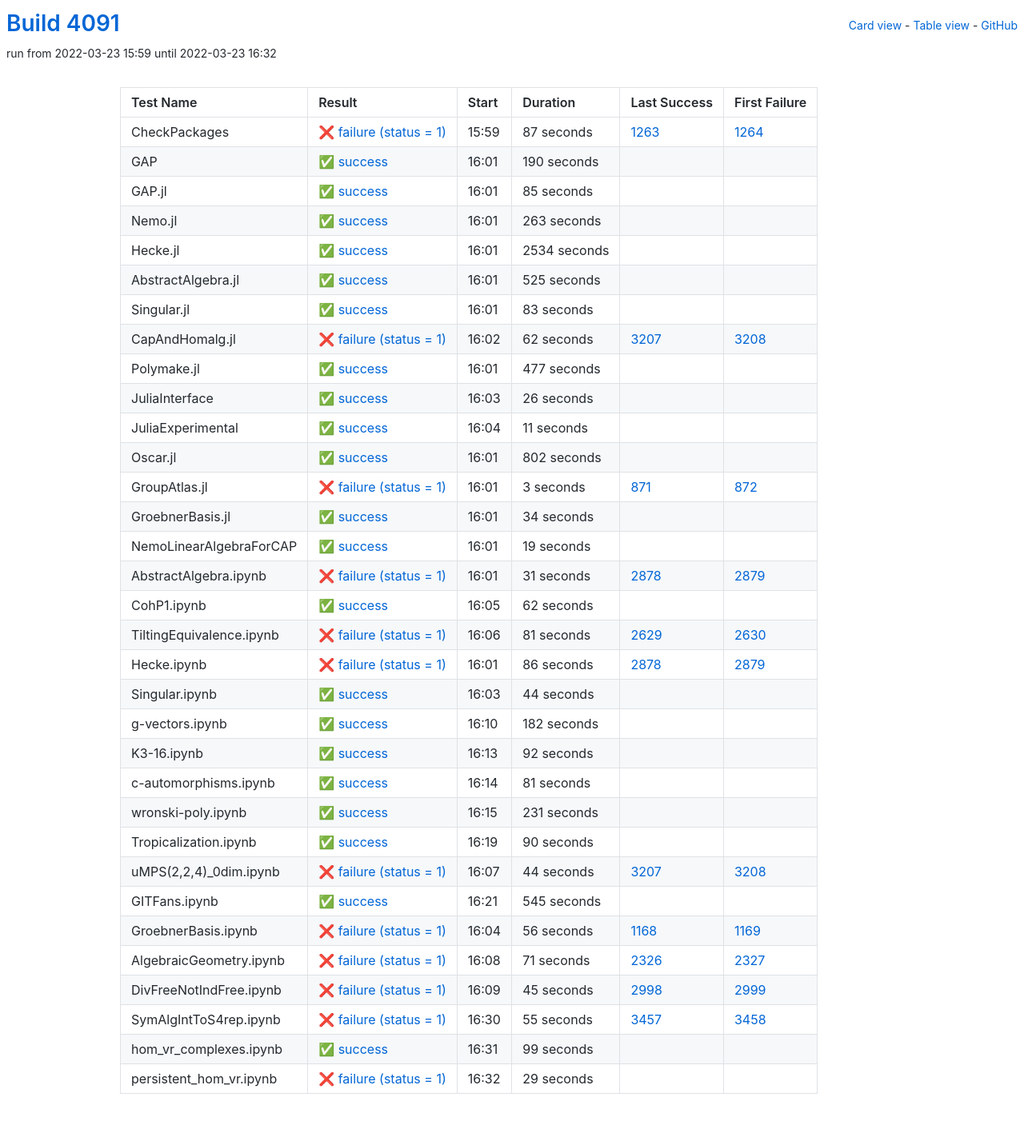
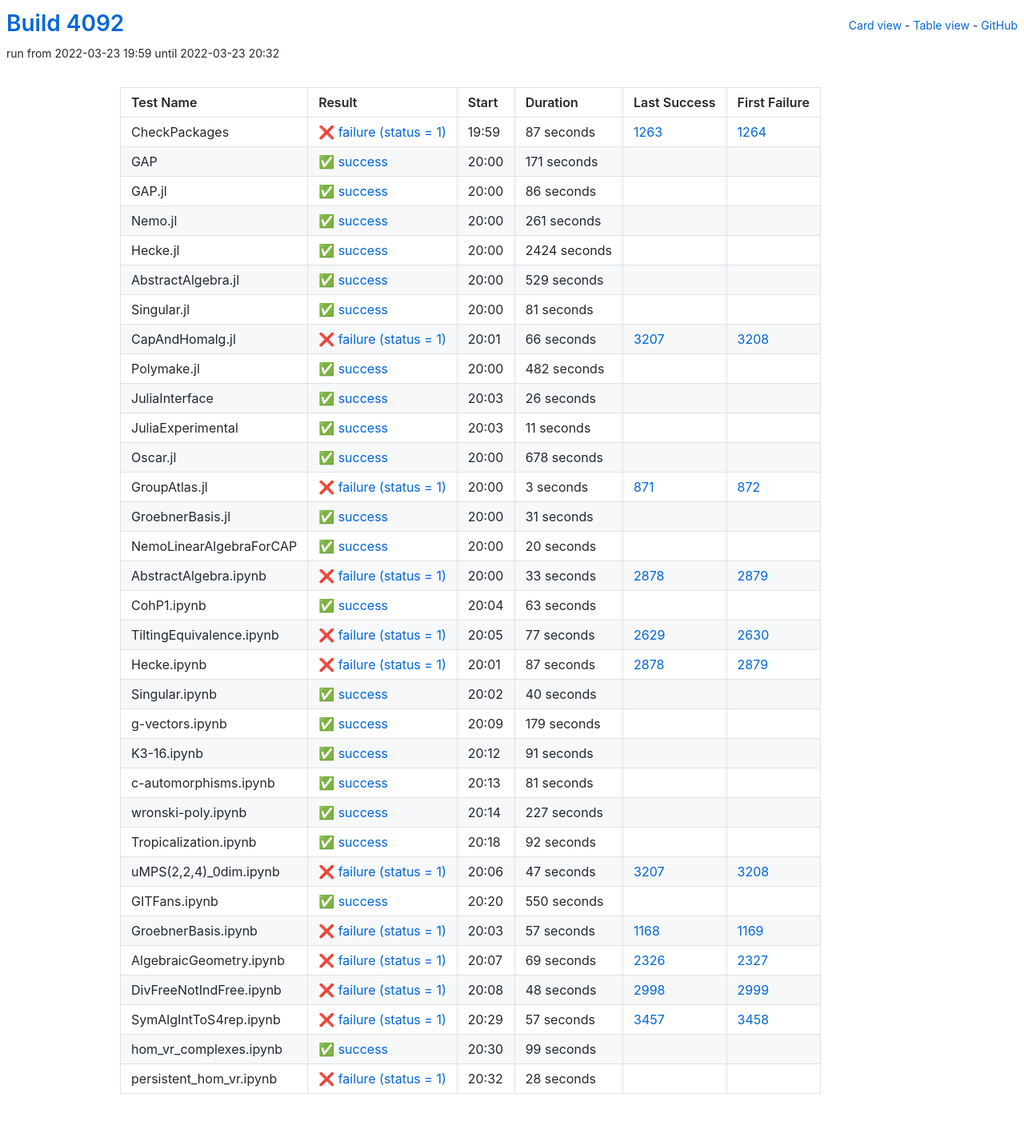
Before and after one commit to oscar-system/oscar-ci-status-stable, a Jekyll site: the page built from table.html, in a window 1280 px wide. Shown: the whole page at 80% size. Built offline with Jekyll 4.4.1, drawn with Linux system fonts in a browser that asks for light colours.

Commit message:
Build #4092

```diff
--- a/_data/ci.yml
+++ b/_data/ci.yml
@@ -1,6 +1,6 @@
 ---
-build: 4091
-build_url: https://oscarci.mathematik.uni-kl.de/job/oscar-stable/4091/
+build: 4092
+build_url: https://oscarci.mathematik.uni-kl.de/job/oscar-stable/4092/
 job: oscar-stable
 organization: oscar-system
 repo: oscar-ci-status-stable
@@ -8,8 +8,8 @@ repourl: https://github.com/oscar-system/oscar-ci-status-stable
 tests:
 - name: CheckPackages
   id: checkpackages
-  log: https://oscarci.mathematik.uni-kl.de/job/oscar-stable/4091/artifact/logs/build-4091/CheckPackages.log
-  start: 2022-03-23 15:59
+  log: https://oscarci.mathematik.uni-kl.de/job/oscar-stable/4092/artifact/logs/build-4092/CheckPackages.log
+  start: 2022-03-23 19:59
   success: false
   exitcode: 1
   status: failure
@@ -20,104 +20,104 @@ tests:
   first_failure_url: https://oscarci.mathematik.uni-kl.de/job/oscar-stable/1264/
 - name: GAP
   id: gap
-  log: https://oscarci.mathematik.uni-kl.de/job/oscar-stable/4091/artifact/logs/build-4091/GAP.log
-  start: 2022-03-23 16:01
+  log: https://oscarci.mathematik.uni-kl.de/job/oscar-stable/4092/artifact/logs/build-4092/GAP.log
+  start: 2022-03-23 20:00
   success: true
   exitcode: 0
   status: success
-  duration: 190
+  duration: 171
   last_success: false
   last_success_url:
   first_failure: false
   first_failure_url:
 - name: GAP.jl
   id: gap-jl
-  log: https://oscarci.mathematik.uni-kl.de/job/oscar-stable/4091/artifact/logs/build-4091/GAP.jl.log
-  start: 2022-03-23 16:01
+  log: https://oscarci.mathematik.uni-kl.de/job/oscar-stable/4092/artifact/logs/build-4092/GAP.jl.log
+  start: 2022-03-23 20:00
   success: true
   exitcode: 0
   status: success
-  duration: 85
+  duration: 86
   last_success: false
   last_success_url:
   first_failure: false
   first_failure_url:
 - name: Nemo.jl
   id: nemo-jl
-  log: https://oscarci.mathematik.uni-kl.de/job/oscar-stable/4091/artifact/logs/build-4091/Nemo.jl.log
-  start: 2022-03-23 16:01
+  log: https://oscarci.mathematik.uni-kl.de/job/oscar-stable/4092/artifact/logs/build-4092/Nemo.jl.log
+  start: 2022-03-23 20:00
   success: true
   exitcode: 0
   status: success
-  duration: 263
+  duration: 261
   last_success: false
   last_success_url:
   first_failure: false
   first_failure_url:
 - name: Hecke.jl
   id: hecke-jl
-  log: https://oscarci.mathematik.uni-kl.de/job/oscar-stable/4091/artifact/logs/build-4091/Hecke.jl.log
-  start: 2022-03-23 16:01
+  log: https://oscarci.mathematik.uni-kl.de/job/oscar-stable/4092/artifact/logs/build-4092/Hecke.jl.log
+  start: 2022-03-23 20:00
   success: true
   exitcode: 0
   status: success
-  duration: 2534
+  duration: 2424
   last_success: false
   last_success_url:
   first_failure: false
   first_failure_url:
 - name: AbstractAlgebra.jl
   id: abstractalgebra-jl
-  log: https://oscarci.mathematik.uni-kl.de/job/oscar-stable/4091/artifact/logs/build-4091/AbstractAlgebra.jl.log
-  start: 2022-03-23 16:01
+  log: https://oscarci.mathematik.uni-kl.de/job/oscar-stable/4092/artifact/logs/build-4092/AbstractAlgebra.jl.log
+  start: 2022-03-23 20:00
   success: true
   exitcode: 0
   status: success
-  duration: 525
+  duration: 529
   last_success: false
   last_success_url:
   first_failure: false
   first_failure_url:
 - name: Singular.jl
   id: singular-jl
-  log: https://oscarci.mathematik.uni-kl.de/job/oscar-stable/4091/artifact/logs/build-4091/Singular.jl.log
-  start: 2022-03-23 16:01
+  log: https://oscarci.mathematik.uni-kl.de/job/oscar-stable/4092/artifact/logs/build-4092/Singular.jl.log
+  start: 2022-03-23 20:00
   success: true
   exitcode: 0
   status: success
-  duration: 83
+  duration: 81
   last_success: false
   last_success_url:
   first_failure: false
   first_failure_url:
 - name: CapAndHomalg.jl
   id: capandhomalg-jl
-  log: https://oscarci.mathematik.uni-kl.de/job/oscar-stable/4091/artifact/logs/build-4091/CapAndHomalg.jl.log
-  start: 2022-03-23 16:02
+  log: https://oscarci.mathematik.uni-kl.de/job/oscar-stable/4092/artifact/logs/build-4092/CapAndHomalg.jl.log
+  start: 2022-03-23 20:01
   success: false
   exitcode: 1
   status: failure
-  duration: 62
+  duration: 66
   last_success: 3207
   last_success_url: https://oscarci.mathematik.uni-kl.de/job/oscar-stable/3207/
   first_failure: 3208
   first_failure_url: https://oscarci.mathematik.uni-kl.de/job/oscar-stable/3208/
 - name: Polymake.jl
   id: polymake-jl
-  log: https://oscarci.mathematik.uni-kl.de/job/oscar-stable/4091/artifact/logs/build-4091/Polymake.jl.log
-  start: 2022-03-23 16:01
+  log: https://oscarci.mathematik.uni-kl.de/job/oscar-stable/4092/artifact/logs/build-4092/Polymake.jl.log
+  start: 2022-03-23 20:00
   success: true
   exitcode: 0
   status: success
-  duration: 477
+  duration: 482
   last_success: false
   last_success_url:
   first_failure: false
   first_failure_url:
 - name: JuliaInterface
   id: juliainterface
-  log: https://oscarci.mathematik.uni-kl.de/job/oscar-stable/4091/artifact/logs/build-4091/JuliaInterface.log
-  start: 2022-03-23 16:03
+  log: https://oscarci.mathematik.uni-kl.de/job/oscar-stable/4092/artifact/logs/build-4092/JuliaInterface.log
+  start: 2022-03-23 20:03
   success: true
   exitcode: 0
   status: success
@@ -128,8 +128,8 @@ tests:
   first_failure_url:
 - name: JuliaExperimental
   id: juliaexperimental
-  log: https://oscarci.mathematik.uni-kl.de/job/oscar-stable/4091/artifact/logs/build-4091/JuliaExperimental.log
-  start: 2022-03-23 16:04
+  log: https://oscarci.mathematik.uni-kl.de/job/oscar-stable/4092/artifact/logs/build-4092/JuliaExperimental.log
+  start: 2022-03-23 20:03
   success: true
   exitcode: 0
   status: success
@@ -140,20 +140,20 @@ tests:
   first_failure_url:
 - name: Oscar.jl
   id: oscar-jl
-  log: https://oscarci.mathematik.uni-kl.de/job/oscar-stable/4091/artifact/logs/build-4091/Oscar.jl.log
-  start: 2022-03-23 16:01
+  log: https://oscarci.mathematik.uni-kl.de/job/oscar-stable/4092/artifact/logs/build-4092/Oscar.jl.log
+  start: 2022-03-23 20:00
   success: true
   exitcode: 0
   status: success
-  duration: 802
+  duration: 678
   last_success: false
   last_success_url:
   first_failure: false
   first_failure_url:
 - name: GroupAtlas.jl
   id: groupatlas-jl
-  log: https://oscarci.mathematik.uni-kl.de/job/oscar-stable/4091/artifact/logs/build-4091/GroupAtlas.jl.log
-  start: 2022-03-23 16:01
+  log: https://oscarci.mathematik.uni-kl.de/job/oscar-stable/4092/artifact/logs/build-4092/GroupAtlas.jl.log
+  start: 2022-03-23 20:00
   success: false
   exitcode: 1
   status: failure
@@ -164,116 +164,116 @@ tests:
   first_failure_url: https://oscarci.mathematik.uni-kl.de/job/oscar-stable/872/
 - name: GroebnerBasis.jl
   id: groebnerbasis-jl
-  log: https://oscarci.mathematik.uni-kl.de/job/oscar-stable/4091/artifact/logs/build-4091/GroebnerBasis.jl.log
-  start: 2022-03-23 16:01
+  log: https://oscarci.mathematik.uni-kl.de/job/oscar-stable/4092/artifact/logs/build-4092/GroebnerBasis.jl.log
+  start: 2022-03-23 20:00
   success: true
   exitcode: 0
   status: success
-  duration: 34
+  duration: 31
   last_success: false
   last_success_url:
   first_failure: false
   first_failure_url:
 - name: NemoLinearAlgebraForCAP
   id: nemolinearalgebraforcap
-  log: https://oscarci.mathematik.uni-kl.de/job/oscar-stable/4091/artifact/logs/build-4091/NemoLinearAlgebraForCAP.log
-  start: 2022-03-23 16:01
+  log: https://oscarci.mathematik.uni-kl.de/job/oscar-stable/4092/artifact/logs/build-4092/NemoLinearAlgebraForCAP.log
+  start: 2022-03-23 20:00
   success: true
   exitcode: 0
   status: success
-  duration: 19
+  duration: 20
   last_success: false
   last_success_url:
   first_failure: false
   first_failure_url:
 - name: AbstractAlgebra.ipynb
   id: abstractalgebra-ipynb
-  log: https://oscarci.mathematik.uni-kl.de/job/oscar-stable/4091/artifact/logs/build-4091/AbstractAlgebra.ipynb.log
-  start: 2022-03-23 16:01
+  log: https://oscarci.mathematik.uni-kl.de/job/oscar-stable/4092/artifact/logs/build-4092/AbstractAlgebra.ipynb.log
+  start: 2022-03-23 20:00
   success: false
   exitcode: 1
   status: failure
-  duration: 31
+  duration: 33
   last_success: 2878
   last_success_url: https://oscarci.mathematik.uni-kl.de/job/oscar-stable/2878/
   first_failure: 2879
   first_failure_url: https://oscarci.mathematik.uni-kl.de/job/oscar-stable/2879/
 - name: CohP1.ipynb
   id: cohp1-ipynb
-  log: https://oscarci.mathematik.uni-kl.de/job/oscar-stable/4091/artifact/logs/build-4091/CohP1.ipynb.log
-  start: 2022-03-23 16:05
+  log: https://oscarci.mathematik.uni-kl.de/job/oscar-stable/4092/artifact/logs/build-4092/CohP1.ipynb.log
+  start: 2022-03-23 20:04
   success: true
   exitcode: 0
   status: success
-  duration: 62
+  duration: 63
   last_success: false
   last_success_url:
   first_failure: false
   first_failure_url:
 - name: TiltingEquivalence.ipynb
   id: tiltingequivalence-ipynb
-  log: https://oscarci.mathematik.uni-kl.de/job/oscar-stable/4091/artifact/logs/build-4091/TiltingEquivalence.ipynb.log
-  start: 2022-03-23 16:06
+  log: https://oscarci.mathematik.uni-kl.de/job/oscar-stable/4092/artifact/logs/build-4092/TiltingEquivalence.ipynb.log
+  start: 2022-03-23 20:05
   success: false
   exitcode: 1
   status: failure
-  duration: 81
+  duration: 77
   last_success: 2629
   last_success_url: https://oscarci.mathematik.uni-kl.de/job/oscar-stable/2629/
   first_failure: 2630
   first_failure_url: https://oscarci.mathematik.uni-kl.de/job/oscar-stable/2630/
 - name: Hecke.ipynb
   id: hecke-ipynb
-  log: https://oscarci.mathematik.uni-kl.de/job/oscar-stable/4091/artifact/logs/build-4091/Hecke.ipynb.log
-  start: 2022-03-23 16:01
+  log: https://oscarci.mathematik.uni-kl.de/job/oscar-stable/4092/artifact/logs/build-4092/Hecke.ipynb.log
+  start: 2022-03-23 20:01
   success: false
   exitcode: 1
   status: failure
-  duration: 86
+  duration: 87
   last_success: 2878
   last_success_url: https://oscarci.mathematik.uni-kl.de/job/oscar-stable/2878/
   first_failure: 2879
   first_failure_url: https://oscarci.mathematik.uni-kl.de/job/oscar-stable/2879/
 - name: Singular.ipynb
   id: singular-ipynb
-  log: https://oscarci.mathematik.uni-kl.de/job/oscar-stable/4091/artifact/logs/build-4091/Singular.ipynb.log
-  start: 2022-03-23 16:03
+  log: https://oscarci.mathematik.uni-kl.de/job/oscar-stable/4092/artifact/logs/build-4092/Singular.ipynb.log
+  start: 2022-03-23 20:02
   success: true
   exitcode: 0
   status: success
-  duration: 44
+  duration: 40
   last_success: false
   last_success_url:
   first_failure: false
   first_failure_url:
 - name: g-vectors.ipynb
   id: g-vectors-ipynb
-  log: https://oscarci.mathematik.uni-kl.de/job/oscar-stable/4091/artifact/logs/build-4091/g-vectors.ipynb.log
-  start: 2022-03-23 16:10
+  log: https://oscarci.mathematik.uni-kl.de/job/oscar-stable/4092/artifact/logs/build-4092/g-vectors.ipynb.log
+  start: 2022-03-23 20:09
   success: true
   exitcode: 0
   status: success
-  duration: 182
+  duration: 179
   last_success: false
   last_success_url:
   first_failure: false
   first_failure_url:
 - name: K3-16.ipynb
   id: k3-16-ipynb
-  log: https://oscarci.mathematik.uni-kl.de/job/oscar-stable/4091/artifact/logs/build-4091/K3-16.ipynb.log
-  start: 2022-03-23 16:13
+  log: https://oscarci.mathematik.uni-kl.de/job/oscar-stable/4092/artifact/logs/build-4092/K3-16.ipynb.log
+  start: 2022-03-23 20:12
   success: true
   exitcode: 0
   status: success
-  duration: 92
+  duration: 91
   last_success: false
   last_success_url:
   first_failure: false
   first_failure_url:
 - name: c-automorphisms.ipynb
   id: c-automorphisms-ipynb
-  log: https://oscarci.mathematik.uni-kl.de/job/oscar-stable/4091/artifact/logs/build-4091/c-automorphisms.ipynb.log
-  start: 2022-03-23 16:14
+  log: https://oscarci.mathematik.uni-kl.de/job/oscar-stable/4092/artifact/logs/build-4092/c-automorphisms.ipynb.log
+  start: 2022-03-23 20:13
   success: true
   exitcode: 0
   status: success
@@ -284,104 +284,104 @@ tests:
   first_failure_url:
 - name: wronski-poly.ipynb
   id: wronski-poly-ipynb
-  log: https://oscarci.mathematik.uni-kl.de/job/oscar-stable/4091/artifact/logs/build-4091/wronski-poly.ipynb.log
-  start: 2022-03-23 16:15
+  log: https://oscarci.mathematik.uni-kl.de/job/oscar-stable/4092/artifact/logs/build-4092/wronski-poly.ipynb.log
+  start: 2022-03-23 20:14
   success: true
   exitcode: 0
   status: success
-  duration: 231
+  duration: 227
   last_success: false
   last_success_url:
   first_failure: false
   first_failure_url:
 - name: Tropicalization.ipynb
   id: tropicalization-ipynb
-  log: https://oscarci.mathematik.uni-kl.de/job/oscar-stable/4091/artifact/logs/build-4091/Tropicalization.ipynb.log
-  start: 2022-03-23 16:19
+  log: https://oscarci.mathematik.uni-kl.de/job/oscar-stable/4092/artifact/logs/build-4092/Tropicalization.ipynb.log
+  start: 2022-03-23 20:18
   success: true
   exitcode: 0
   status: success
-  duration: 90
+  duration: 92
   last_success: false
   last_success_url:
   first_failure: false
   first_failure_url:
 - name: uMPS(2,2,4)_0dim.ipynb
   id: umps-2-2-4-0dim-ipynb
-  log: https://oscarci.mathematik.uni-kl.de/job/oscar-stable/4091/artifact/logs/build-4091/uMPS-2-2-4-_0dim.ipynb.log
-  start: 2022-03-23 16:07
+  log: https://oscarci.mathematik.uni-kl.de/job/oscar-stable/4092/artifact/logs/build-4092/uMPS-2-2-4-_0dim.ipynb.log
+  start: 2022-03-23 20:06
   success: false
   exitcode: 1
   status: failure
-  duration: 44
+  duration: 47
   last_success: 3207
   last_success_url: https://oscarci.mathematik.uni-kl.de/job/oscar-stable/3207/
   first_failure: 3208
   first_failure_url: https://oscarci.mathematik.uni-kl.de/job/oscar-stable/3208/
 - name: GITFans.ipynb
   id: gitfans-ipynb
-  log: https://oscarci.mathematik.uni-kl.de/job/oscar-stable/4091/artifact/logs/build-4091/GITFans.ipynb.log
-  start: 2022-03-23 16:21
+  log: https://oscarci.mathematik.uni-kl.de/job/oscar-stable/4092/artifact/logs/build-4092/GITFans.ipynb.log
+  start: 2022-03-23 20:20
   success: true
   exitcode: 0
   status: success
-  duration: 545
+  duration: 550
   last_success: false
   last_success_url:
   first_failure: false
   first_failure_url:
 - name: GroebnerBasis.ipynb
   id: groebnerbasis-ipynb
-  log: https://oscarci.mathematik.uni-kl.de/job/oscar-stable/4091/artifact/logs/build-4091/GroebnerBasis.ipynb.log
-  start: 2022-03-23 16:04
+  log: https://oscarci.mathematik.uni-kl.de/job/oscar-stable/4092/artifact/logs/build-4092/GroebnerBasis.ipynb.log
+  start: 2022-03-23 20:03
   success: false
   exitcode: 1
   status: failure
-  duration: 56
+  duration: 57
   last_success: 1168
   last_success_url: https://oscarci.mathematik.uni-kl.de/job/oscar-stable/1168/
   first_failure: 1169
   first_failure_url: https://oscarci.mathematik.uni-kl.de/job/oscar-stable/1169/
 - name: AlgebraicGeometry.ipynb
   id: algebraicgeometry-ipynb
-  log: https://oscarci.mathematik.uni-kl.de/job/oscar-stable/4091/artifact/logs/build-4091/AlgebraicGeometry.ipynb.log
-  start: 2022-03-23 16:08
+  log: https://oscarci.mathematik.uni-kl.de/job/oscar-stable/4092/artifact/logs/build-4092/AlgebraicGeometry.ipynb.log
+  start: 2022-03-23 20:07
   success: false
   exitcode: 1
   status: failure
-  duration: 71
+  duration: 69
   last_success: 2326
   last_success_url: https://oscarci.mathematik.uni-kl.de/job/oscar-stable/2326/
   first_failure: 2327
   first_failure_url: https://oscarci.mathematik.uni-kl.de/job/oscar-stable/2327/
 - name: DivFreeNotIndFree.ipynb
   id: divfreenotindfree-ipynb
-  log: https://oscarci.mathematik.uni-kl.de/job/oscar-stable/4091/artifact/logs/build-4091/DivFreeNotIndFree.ipynb.log
-  start: 2022-03-23 16:09
+  log: https://oscarci.mathematik.uni-kl.de/job/oscar-stable/4092/artifact/logs/build-4092/DivFreeNotIndFree.ipynb.log
+  start: 2022-03-23 20:08
   success: false
   exitcode: 1
   status: failure
-  duration: 45
+  duration: 48
   last_success: 2998
   last_success_url: https://oscarci.mathematik.uni-kl.de/job/oscar-stable/2998/
   first_failure: 2999
   first_failure_url: https://oscarci.mathematik.uni-kl.de/job/oscar-stable/2999/
 - name: SymAlgIntToS4rep.ipynb
   id: symalginttos4rep-ipynb
-  log: https://oscarci.mathematik.uni-kl.de/job/oscar-stable/4091/artifact/logs/build-4091/SymAlgIntToS4rep.ipynb.log
-  start: 2022-03-23 16:30
+  log: https://oscarci.mathematik.uni-kl.de/job/oscar-stable/4092/artifact/logs/build-4092/SymAlgIntToS4rep.ipynb.log
+  start: 2022-03-23 20:29
   success: false
   exitcode: 1
   status: failure
-  duration: 55
+  duration: 57
   last_success: 3457
   last_success_url: https://oscarci.mathematik.uni-kl.de/job/oscar-stable/3457/
   first_failure: 3458
   first_failure_url: https://oscarci.mathematik.uni-kl.de/job/oscar-stable/3458/
 - name: hom_vr_complexes.ipynb
   id: hom-vr-complexes-ipynb
-  log: https://oscarci.mathematik.uni-kl.de/job/oscar-stable/4091/artifact/logs/build-4091/hom_vr_complexes.ipynb.log
-  start: 2022-03-23 16:31
+  log: https://oscarci.mathematik.uni-kl.de/job/oscar-stable/4092/artifact/logs/build-4092/hom_vr_complexes.ipynb.log
+  start: 2022-03-23 20:30
   success: true
   exitcode: 0
   status: success
@@ -392,12 +392,12 @@ tests:
   first_failure_url:
 - name: persistent_hom_vr.ipynb
   id: persistent-hom-vr-ipynb
-  log: https://oscarci.mathematik.uni-kl.de/job/oscar-stable/4091/artifact/logs/build-4091/persistent_hom_vr.ipynb.log
-  start: 2022-03-23 16:32
+  log: https://oscarci.mathematik.uni-kl.de/job/oscar-stable/4092/artifact/logs/build-4092/persistent_hom_vr.ipynb.log
+  start: 2022-03-23 20:32
   success: false
   exitcode: 1
   status: failure
-  duration: 29
+  duration: 28
   last_success: false
   last_success_url:
   first_failure: false
```
Also changed, not shown: README.md.
